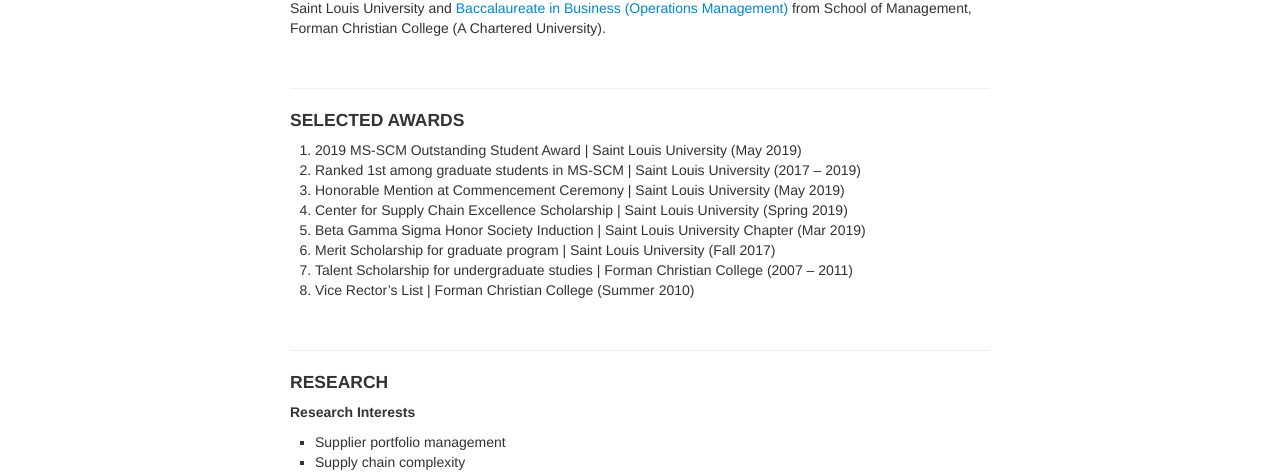
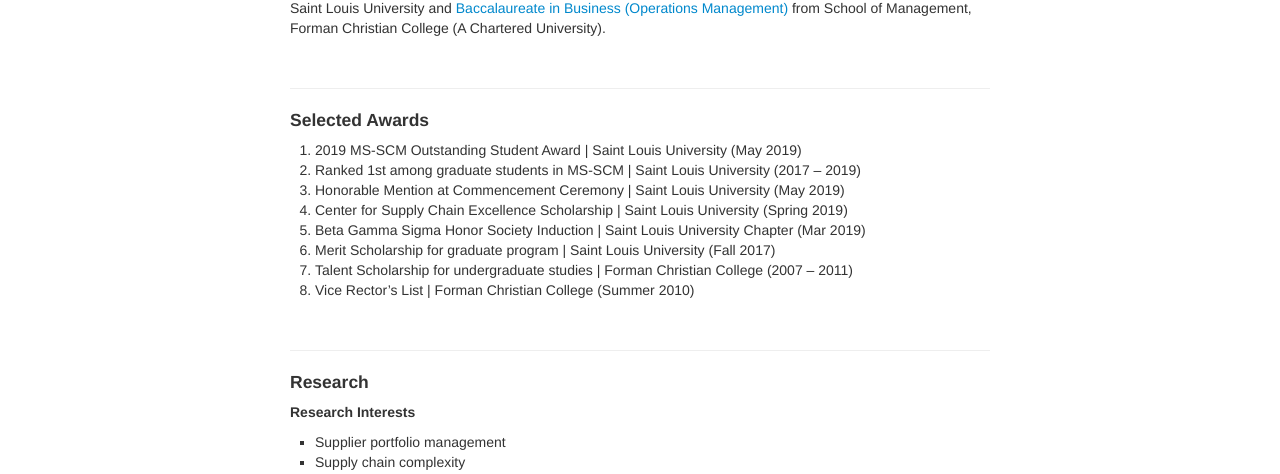
Before and after one commit to hamedusman/hamedusman.github.io, a Jekyll site: the page built from index.md, in a window 1280 px wide and 1400 px high. Shown: the part 311-785 px from the top of the window. Built offline with Jekyll 4.4.1, drawn with Linux system fonts in a browser that asks for light colours; some of the changed text lies outside the part shown.

Commit message:
Update index.md

```diff
--- a/index.md
+++ b/index.md
@@ -19,7 +19,7 @@
 
 ---
 
-<h4>SELECTED AWARDS</h4>
+<h4>Selected Awards</h4>
 <ol>
 <li>2019 MS-SCM Outstanding Student Award | Saint Louis University (May 2019)</li>
 <li>Ranked 1st among graduate students in MS-SCM | Saint Louis University	(2017 – 2019)</li>
@@ -36,7 +36,7 @@
 
 ---
 
-<h4>RESEARCH</h4>
+<h4>Research</h4>
 <h5>Research Interests</h5>
 <ul>
 <li>Supplier portfolio management</li>
@@ -74,7 +74,12 @@
 <div class="summary"><p><a href="https://www.iistl.org" target="_blank" rel="noopener noreferrer">International Institute of Saint Louis (USA) &#x29c9;</a> receives donations from several sources and purchases the items which don’t come as donated goods. There was always a mismatch between actual value and expected value of the stock, making it more essential to reduce inefficiencies and errors, and to enhance inventory control and tracking, customer service and overall productivity.</p></div>
 
 
-<h4>TEACHING</h4>
+<br/>
+
+---
+
+
+<h4>Teaching</h4>
 <h5>Teaching Interests</h5>
 <ul>
 <li>Supply chain management</li>
@@ -85,10 +90,7 @@
 <li>Business analytics</li>
 </ul>
 
-
 <br/>
-
----
 
 <h5>Academic Courses</h5>
 <ul><li>Bahria Business School, Bahria University, Islamabad, Pakistan</li>
```
